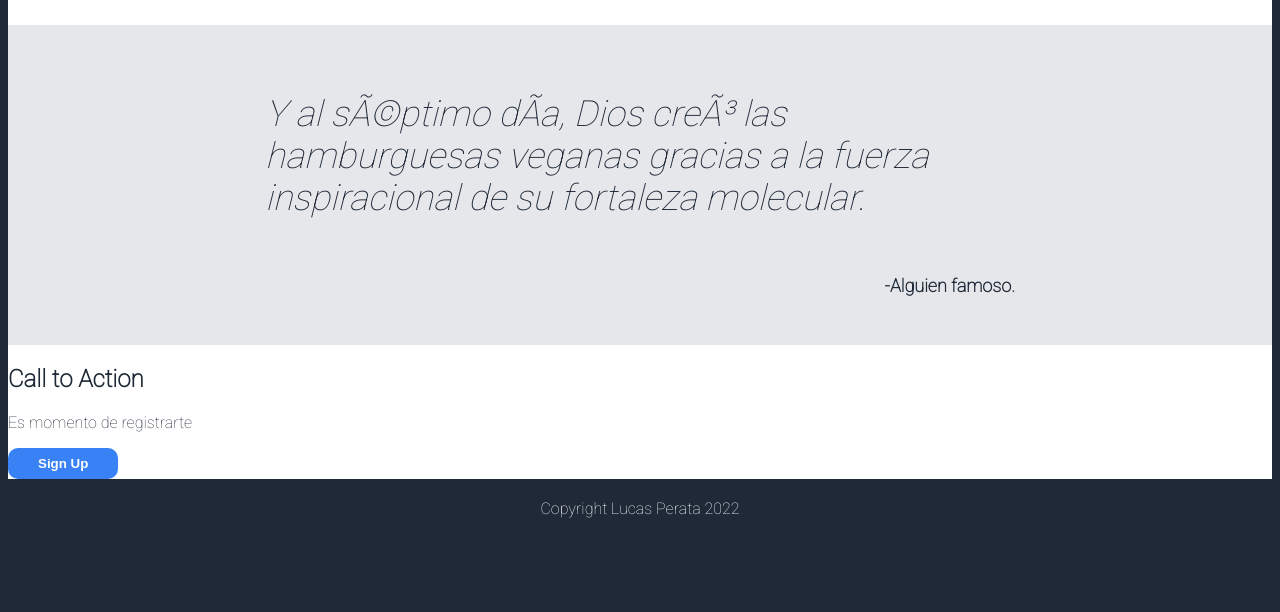
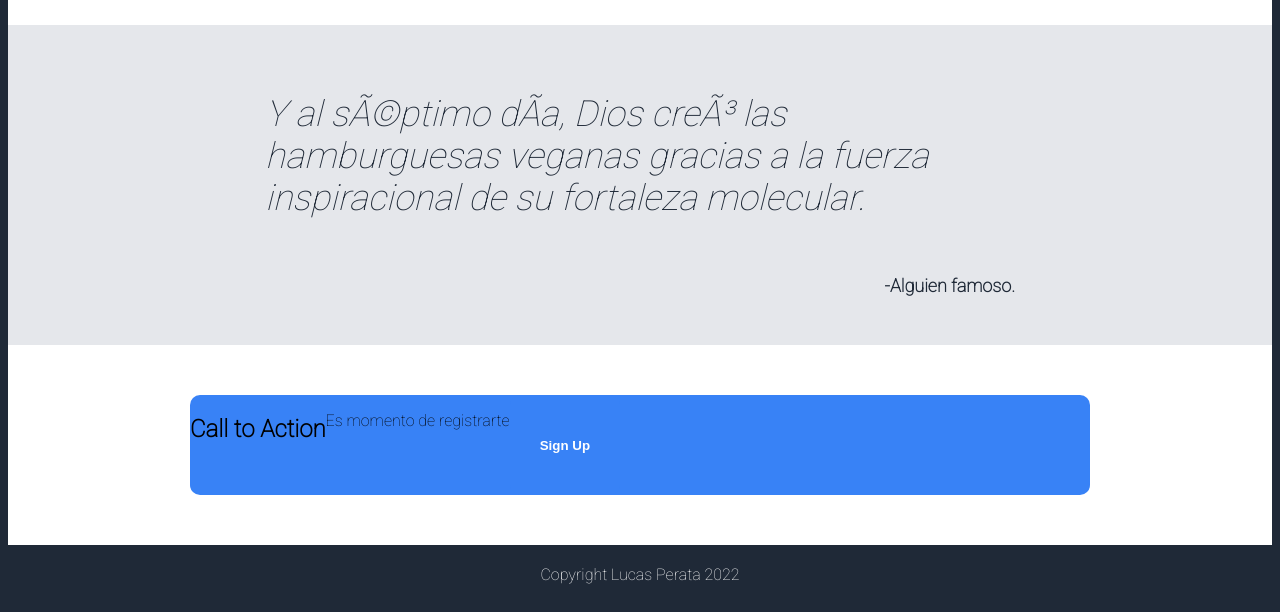
Before and after one commit to lucas-perata/odin-landing, a plain HTML site: page index.html in a window 1280 px wide. Shown: the part 783-1395 px from the top of the page. Before the commit the page ends 1329 px from the top, so only its background shows below. Drawn offline with Linux system fonts and the light colour scheme.

Commit message:
CTA cambios

```diff
--- a/style.css
+++ b/style.css
@@ -120,10 +120,18 @@ color:#1f2937}
 
 .cta {display: flex;
 background-color: white;
-color: #1f2937;}
+justify-content: center;
+flex-direction: column;
+height: 200px;
+color:black; }
 
-
-
+.container-cta {background-color: #3882f6;
+display: flex;
+border-radius: 10px;
+margin: auto;
+width: 900px;
+height: 100px;
+}
 footer {display: flex;
 justify-content: center;
 padding: 20px;
```
